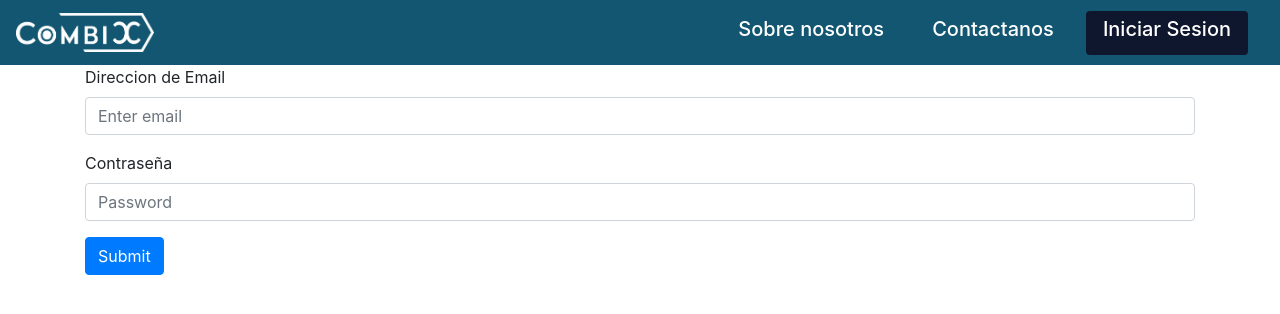
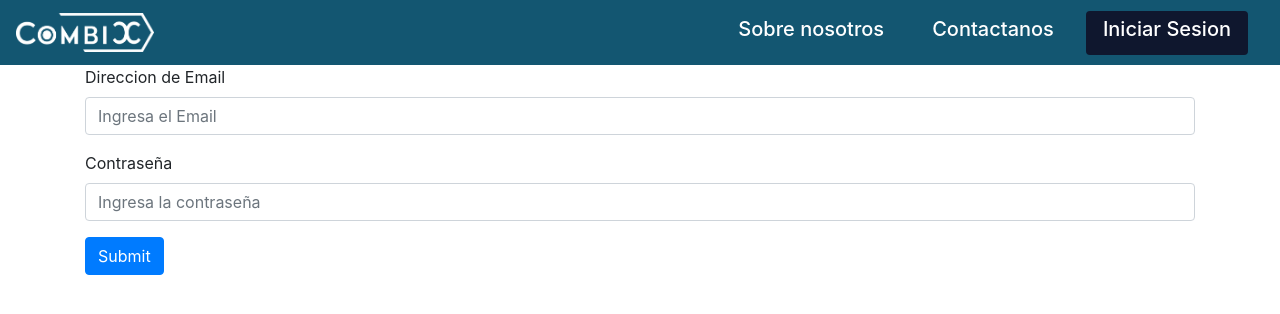
Before and after one commit to marzofran/combix, a React (Create React App) app in the folder combix/: page /login in a window 1280 px wide. Shown: the top 314 px of the page. Built offline with nearby package versions, Linux system fonts and the light colour scheme.

Commit message:
correccion en los forms de inicio de sesion

```diff
--- a/combix/src/Components/login.jsx
+++ b/combix/src/Components/login.jsx
@@ -27,7 +27,8 @@ const Login = () => {
             className={'form-control'}
             id='exampleInputEmail1'
             aria-describedby='emailHelp'
-            placeholder='Enter email'
+            placeholder='Ingresa el Email'
+            required
             onChange={handleChangeMail}
           />
         </div>
@@ -35,9 +36,10 @@ const Login = () => {
           <label>Contraseña</label>
           <input
             type='password'
+            required
             className={'form-control'}
             id='exampleInputPassword1'
-            placeholder='Password'
+            placeholder='Ingresa la contraseña'
             onChange={handleChangePassword}
           />
         </div>
--- a/combix/src/server.js
+++ b/combix/src/server.js
@@ -62,7 +62,6 @@ app.get('/login', (request, response) => {
       console.log(user);
       return response.send(user).end();
     }
-    console.log(response);
   });
 });
 
```
